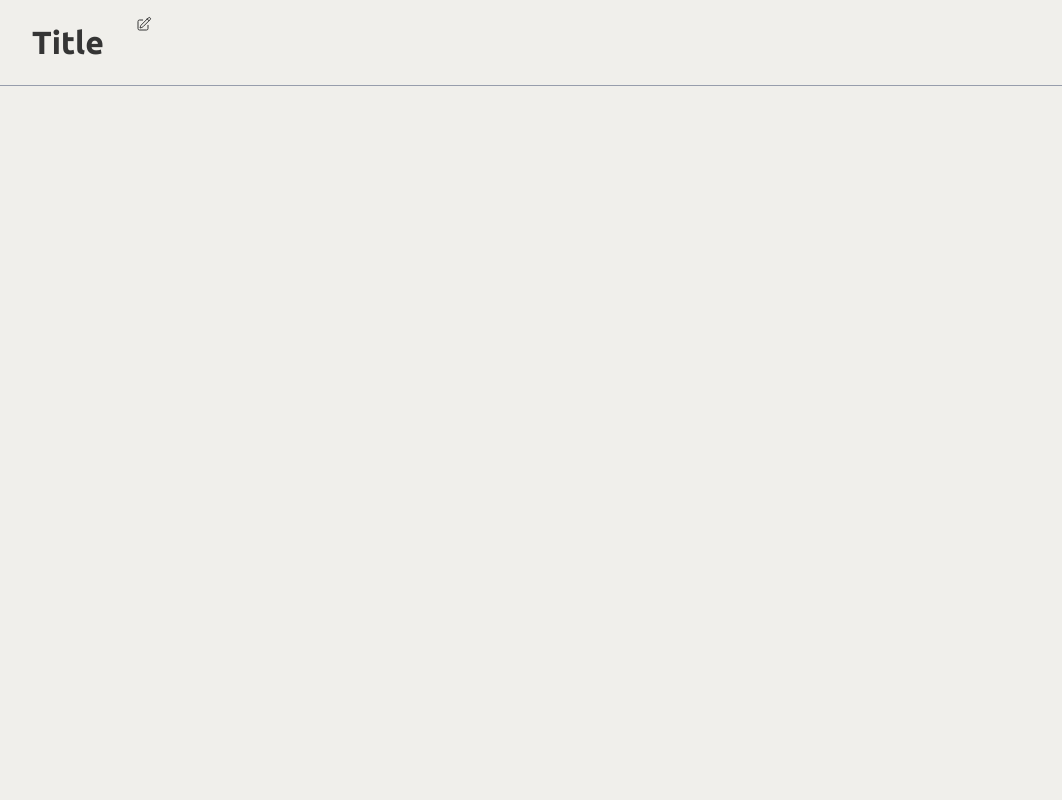
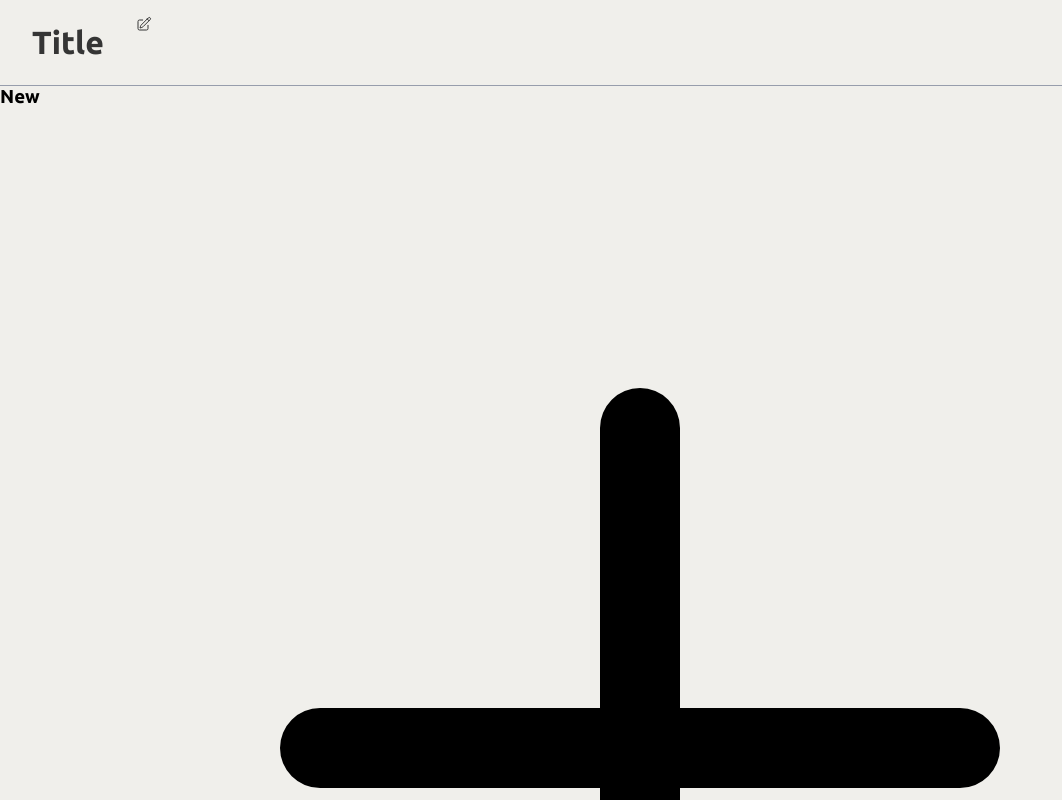
Before and after one commit to renansouza12/Request-Page, a website built with Vite: page index.html in a window 1280 px wide. Shown: the top 800 px of the page, without its empty margins (0-1062 px from the left). Built offline with nearby package versions, Linux system fonts and the light colour scheme.

Commit message:
structure html to first request add

```diff
--- a/index.html
+++ b/index.html
@@ -1,5 +1,6 @@
 <!DOCTYPE html>
 <html lang="en">
+
 <head>
   <meta charset="UTF-8" />
   <link rel="icon" type="image/svg+xml" href="/list.png" />
@@ -7,25 +8,41 @@
   <link rel="stylesheet" href="css/styles.css">
   <title>Request Page</title>
 </head>
+
 <body>
   <header class="header">
     <div class="title">
       <h1 id="title">Title</h1>
       <div class="icon_edit">
-            <svg  xmlns="http://www.w3.org/2000/svg" fill="none" viewBox="0 0 24 24" stroke-width="1.5" stroke="currentColor" >
-              <path stroke-linecap="round" stroke-linejoin="round" d="M16.862 4.487l1.687-1.688a1.875 1.875 0 112.652 2.652L10.582 16.07a4.5 4.5 0 01-1.897 1.13L6 18l.8-2.685a4.5 4.5 0 011.13-1.897l8.932-8.931zm0 0L19.5 7.125M18 14v4.75A2.25 2.25 0 0115.75 21H5.25A2.25 2.25 0 013 18.75V8.25A2.25 2.25 0 015.25 6H10" />
+        <svg xmlns="http://www.w3.org/2000/svg" fill="none" viewBox="0 0 24 24" stroke-width="1.5"
+          stroke="currentColor">
+          <path stroke-linecap="round" stroke-linejoin="round"
+            d="M16.862 4.487l1.687-1.688a1.875 1.875 0 112.652 2.652L10.582 16.07a4.5 4.5 0 01-1.897 1.13L6 18l.8-2.685a4.5 4.5 0 011.13-1.897l8.932-8.931zm0 0L19.5 7.125M18 14v4.75A2.25 2.25 0 0115.75 21H5.25A2.25 2.25 0 013 18.75V8.25A2.25 2.25 0 015.25 6H10" />
         </svg>
       </div>
-
       <form class="new_title">
         <h3>New Title</h3>
         <input type="text" class="input_title" placeholder="Write here">
     </div>
+    </form>
+  </header>
 
-        </form>
-
-
-      </header>
+  <main class="main_request">
+    <div class="request_new_container">
+      <div class="request_new_title">
+        <div class="new_title">
+          <div class="bar"></div>
+          <h3>New</h3>
+        </div>
+        <div class="icon_add">
+          <svg xmlns="http://www.w3.org/2000/svg" fill="none" viewBox="0 0 24 24" stroke-width="1.5" stroke="currentColor" class="w-6 h-6">
+            <path stroke-linecap="round" stroke-linejoin="round" d="M12 6v12m6-6H6" />
+          </svg>
+        </div>
+      </div>
+    </div>
+  </main>
   <script type="module" src="js/main.js"></script>
 </body>
+
 </html>
```
Also changed, not shown: sass/main.scss (line endings or trailing spaces). Lines whose indentation alone changed are shown as unchanged.
